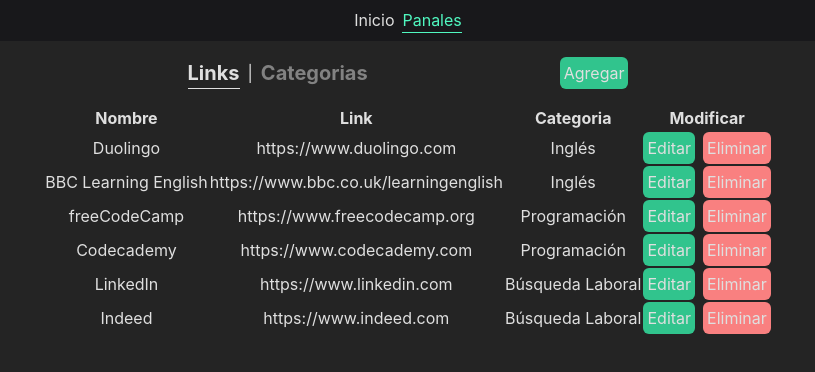
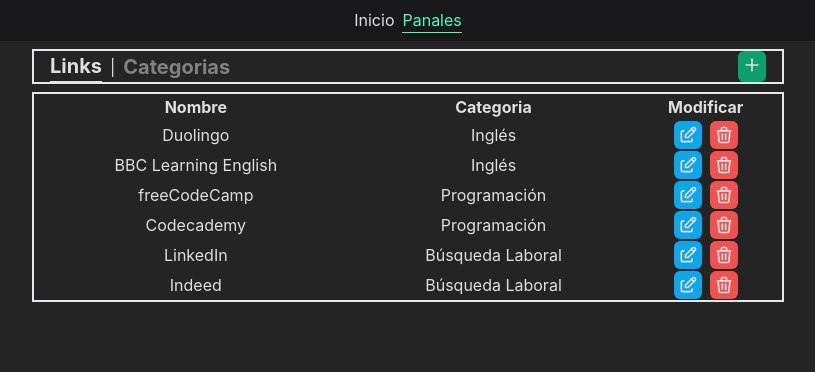
Before and after one commit to Geider10/Markbooks, a React (Vite) app: page /panel in a window 1280 px wide. Shown: the top 372 px of the page, without its empty margins (232-1047 px from the left). Built offline with nearby package versions, Linux system fonts and the light colour scheme.

Commit message:
change btn of word for btns iconst the table and puli methods and separte board in 3 componnents

```diff
--- a/package.json
+++ b/package.json
@@ -4,7 +4,7 @@
   "version": "0.0.0",
   "type": "module",
   "scripts": {
-    "dev": "vite",
+    "start": "vite",
     "build": "vite build",
     "lint": "eslint . --ext js,jsx --report-unused-disable-directives --max-warnings 0",
     "preview": "vite preview"
--- a/src/components/main/board/Board.jsx
+++ b/src/components/main/board/Board.jsx
@@ -1,18 +1,33 @@
 import { useState, useContext} from "react";
 import { FilterContext } from "../../../context/dataContext";
-import Button from "../form/Button";
 import Modal from "../form/Modal";
+import SelectTable from './SelectTable';
 import TableLink from "../board/TableLink";
 import TableCategory from "./TableCategory";
-
+import CategoryList from '../filters/CategoryList';
 function Board() {
-    const {tags, postLink, putLink, postTag, putTag } = useContext(FilterContext);
-    //attributes && method htto the links
+    const {links,tags, postLink, putLink, deleteLink, postTag, putTag,deleteTag } = useContext(FilterContext);
+    //controller render the tables and activate modal
+    const [tableType, setTableType] = useState("link");//segun su valor render x table
+    const [modalType, setModalType] = useState("")//segun su valor activa x modal
+    const addStyleLink = (e) => {
+        window.document.querySelector(".tableLinkActive")?.classList.remove("tableLinkActive");
+        e.target.classList.add("tableLinkActive");
+    }
+    const handleTableTypeLin = (e) => {
+        addStyleLink(e)
+        setTableType("link")
+    }
+    const handleTableTypeCat = (e) => {
+        addStyleLink(e)
+        setTableType("tag")
+    }
+    //open x modal for create element
     const handleModalOn = () => {
         if(tableType == "link"){
             setModalType("link")
             setMetodoLink("post");
-            setCategory("General");
+            setCategory(tags[0].name)
         }
         else if(tableType == "tag"){
             setModalType("tag");
@@ -22,125 +37,114 @@
     const handleModalOff = () => {
         if(tableType == "link"){
             setEditLink(false);
-            setValue("");
+            setValueLink("");
             setUrl("");
             setCategory("");
         }
         else if(tableType == "tag"){
             setEditTag(false);
-            setTxt("");
+            setValueTag("");
         }
-        setModalType("");
+        setModalType("");//desactiva x modal
     }
+     //attributes && method the links
     const [linkId, setLinkId] = useState(0);
-    const [value, setValue] = useState("")
+    const [valueLink, setValueLink] = useState("")
     const [url, setUrl] = useState("")
     const [category, setCategory] = useState("");
     const [metodoLink, setMetodoLink] = useState("");
-    const [editLink, setEditLink] = useState(false);
-    const handleGetValue = (e) => {
-        setValue(e.target.value);
+    const [editLink, setEditLink] = useState(false);//permite modificar el modal link
+    const handleGetValueL = (e) => {
+        setValueLink(e.target.value);
     }
-    const handleGetUrl = (e) => {
+    const handleGetUrlL = (e) => {
         setUrl(e.target.value);
     }
-    const handleCategory = (e) => {
+    const handleGetCategL = (e) => {
         setCategory(e.target.value);
     }
-    const handleEventLink = () => {
+    //utiliza el context para guardar los elementos en el localstorage
+    const handleSendModalLink = () => {
         const typeMetodo = metodoLink;
-        if (typeMetodo == "post" && value !== "" && url !== "") {
-            postLink(value, url, category);
+        if (typeMetodo == "post" && valueLink != "" && url != "" && category != "") {
+            postLink(valueLink, url, category);
             handleModalOff();
         }
-        else if (typeMetodo == "put") {
-            putLink(linkId, value, url, category);
+        else if (typeMetodo == "put" && valueLink != "" && url != "" && category != "") {
+            putLink(linkId, valueLink, url, category);
             handleModalOff();
         }
 
     }
-    const handlePutLink = (e) => {
+    //open modal for edit
+    const handleEditTableLink = (e) => {
         setModalType("link");
         setMetodoLink("put");
         setEditLink(true);
-        setLinkId(e.target.id);
-        setValue(e.target.value);
-        let urlValue = e.target.attributes.url.value;
-        let categoryValue = e.target.attributes.category.value;
-        setCategory(categoryValue);
-        setUrl(urlValue);
-
+        //get values link from buttton edit
+        const idEdit = e.target.id ||  e.currentTarget.id
+        const linkFind = links.find(l => l.id == idEdit)
+        // console.log(linkFind);
+        setLinkId(linkFind.id);
+        setValueLink(linkFind.name);
+        setCategory(linkFind.category);
+        setUrl(linkFind.url);
     }
-
-    //controller render the tables
-    const [tableType, setTableType] = useState("link");
-    const [modalType, setModalType] = useState("")
-    const navLink = (e) => {
-        window.document.querySelector(".tableLinkActive")?.classList.remove("tableLinkActive");
-        e.target.classList.add("tableLinkActive");
+    const handleDeleteTableLink=(e)=>{
+        const id = e.currentTarget.id || e.target.id
+        deleteLink(id);
     }
-    const handleLinks = (e) => {
-        navLink(e)
-        setTableType("link")
+    //attributes && method the tags
+    const [tagId, setTagId] = useState(0);
+    const [valueTag, setValueTag] = useState("");
+    const [metodoTag, setMetodoTag] = useState("");
+    const [editTag, setEditTag] = useState(false);//permite modificar el modal tag
+    const handleGetValueTag = (e) => {
+        setValueTag(e.target.value);
     }
-    const handleCategorys = (e) => {
-        navLink(e)
-        setTableType("tag")
-    }
-
-    //attributes && method htto the tags
-    const [tagId, setTagId] = useState(0);
-    const [txt, setTxt] = useState("");
-    const [metodoTag, setMetodoTag] = useState("");
-    const [editTag, setEditTag] = useState(false);
-    const handleGetTxt = (e) => {
-        setTxt(e.target.value);
-    }
-    const handleTagEvent = () => {
+    const handleSendModalTag = () => {
         let typeMetod = metodoTag;
-        if (typeMetod == "post" && txt !== "") {
-            postTag(txt);
+        if (typeMetod == "post" && valueTag != "") {
+            postTag(valueTag);
             handleModalOff();
         }
-        else if (typeMetod == "put") {
-            putTag(tagId, txt);
+        else if (typeMetod == "put" && valueTag != "") {
+            putTag(tagId, valueTag);
             handleModalOff();
         }
     }
-    const handlePutTag = (e) => {
-        const general = e.target.value;
-        if (general != "General") {
+    const handleEditTableTag = (e) => {
+        const idTag = e.currentTarget.id || e.target.id
+        const tagFind = tags.find(t => t.id == idTag)
+        if (tagFind.name != "General") {
             setModalType("tag")
             setMetodoTag("put");
             setEditTag(true);
-            setTxt(e.target.value);
-            setTagId(e.target.id);
+            setTagId(tagFind.id);
+            setValueTag(tagFind.name);
         }
     }
+    const handleDeleteTableTag = (e)=>{
+        const idTag = e.currentTarget.id || e.target.id
+        const tagFind = tags.find(t => t.id == idTag)
+        tagFind.name != "General" &&  deleteTag(tagFind.id);
+    }
     return (
-        <div className="centerBoard">
-            <div className="flex items-center gap-48 my-4">
-                <div className="flex items-center gap-2">
-                    <span onClick={handleLinks} className="tableLink tableLinkActive">Links</span>
-                    <span>|</span>
-                    <span onClick={handleCategorys} className="tableLink">Categorias</span>
-                </div>
-                <Button name="Agregar" click={handleModalOn} style="bg-green-400" />
-            </div>
+       <div className="flex justify-center">
+         <div className="centerBoard  p-2">
+            <SelectTable hLinks = {handleTableTypeLin} hCategorys={handleTableTypeCat} hModalOn={handleModalOn}/>
             {modalType == "link" &&
-                <Modal url={true} name={!editLink ? "Nuevo Link" : "Link"} btnName={!editLink ? "Crear" : "Editar"} text={value}  change={handleGetValue} submit={handleEventLink} close={handleModalOff} nameUrl={url}  changeUrl={handleGetUrl}>
-                    <select onChange={handleCategory} value={category} className="bg-gray-50 border border-gray-300 text-gray-900 text-sm rounded-lg focus:ring-blue-500 focus:border-blue-500 block w-full p-2.5 dark:bg-gray-700 dark:border-gray-600 dark:placeholder-gray-400 dark:text-white dark:focus:ring-blue-500 dark:focus:border-blue-500">
-                        {tags && tags.map(t => (
-                            <option key={t.id} value={t.name}>{t.name}</option>
-                        ))}
-                    </select></Modal>
+                <Modal url={true} name={!editLink ? "Crear link" : "Editar Link"} btnName={"Confirmar"}text={valueLink}  change={handleGetValueL} submit={handleSendModalLink} close={handleModalOff} nameUrl={url}  changeUrl={handleGetUrlL}>
+                    <CategoryList tagsList={tags} defaultCategory={category} hCategorySelect={handleGetCategL}/>
+                </Modal>
             }
             {modalType == "tag" &&
-                <Modal url={false} name={!editTag ?"Nueva Etiqueta": "Etiqueta"} btnName={!editTag ? "Crear" : "Editar"} text={txt}  change={handleGetTxt} submit={handleTagEvent}  close={handleModalOff} > </Modal>
+                <Modal url={false} name={!editTag ?"Crear categoria" : "Editar categoria"} btnName={"Confirmar"} text={valueTag}  change={handleGetValueTag} submit={handleSendModalTag}  close={handleModalOff} > </Modal>
             }
-            {tableType == "link" ? <TableLink handlePutLinks={handlePutLink} /> : <TableCategory handlePutTags={handlePutTag} />}
-             {/* descargar todos los enlaces como pdf */}
+            {tableType == "link" ? <TableLink handlePutLinks={(e)=>handleEditTableLink(e)} handleDeleteLinks={(e)=>handleDeleteTableLink(e)} /> : <TableCategory handlePutTags={(e)=>handleEditTableTag(e)} handleDeleteTags={(e)=>handleDeleteTableTag(e)} />}
+            {/* descargar todos los enlaces como pdf */}
         </div>
+       </div>
     )
 }
 export default Board
--- /dev/null
+++ b/src/components/main/board/SelectTable.jsx
@@ -0,0 +1,17 @@
+import Plus from '../../../icons/Plus';
+function SelectTable ({hLinks, hCategorys, hModalOn}){
+    return(
+        <div className="flex  justify-between border-2 px-4 mb-2">
+                <div className="flex items-center gap-2">
+                    <span onClick={hLinks} className="tableLink tableLinkActive">Links</span>
+                    <span>|</span>
+                    <span onClick={hCategorys} className="tableLink">Categorias</span>
+                </div>
+                <span className='bg-green-500 rounded-md p-1'>
+                    <Plus click={hModalOn}/>
+                </span>
+
+        </div >
+    )
+}
+export default SelectTable
--- a/src/components/main/board/TableCategory.jsx
+++ b/src/components/main/board/TableCategory.jsx
@@ -1,15 +1,12 @@
 import { FilterContext } from "../../../context/dataContext";
 import { useContext } from "react";
-import Button from "../form/Button";
+import Edit from '../../../icons/Edit';
+import Trash from '../../../icons/Trash';
+function TableCategory ({handlePutTags,handleDeleteTags}){
+    const {tags} = useContext(FilterContext);
 
-function TableCategory ({handlePutTags}){
-    const {tags, deleteTag} = useContext(FilterContext);
-    const handleDeleteTag = (e)=>{
-        const value = e.target.value
-        value != "General" &&  deleteTag(e.target.id);
-    }
     return(
-        <table className="text-center">
+        <table className="text-center border-2">
         <thead>
             <tr>
                 <th>Nombre</th>
@@ -20,15 +17,23 @@
             {tags && tags.map(tag=>(
                 <tr key={tag.id}>
                     <td>{tag.name}</td>
-                    <td className="flex gap-2">
-                        <Button name={"Editar"} style={"bg-green-400"} click={handlePutTags} pId={tag.id} pValue={tag.name} />
-                        <Button name={"Eliminar"} style={"bg-red-400"} click={handleDeleteTag} pId={tag.id} pValue={tag.name}/>
+                    <td className="flex gap-2 justify-center">
+                        <span className={
+                            tag.name == "General"? "bg-sky-900 p-1 rounded-md": " bg-sky-500 p-1 rounded-md cursor-pointer"
+                        }>
+                            <Edit tId={tag.id} tClick={handlePutTags}/>
+                        </span>
+                        <span className={
+                            tag.name == "General"? "bg-red-900 p-1 rounded-md": "bg-red-500 p-1 rounded-md cursor-pointer"
+                        }>
+                            <Trash tId={tag.id} tClick={handleDeleteTags}/>
+                        </span>
                     </td>
                 </tr>
             ))
             }
         </tbody>
-    </table>
+        </table>
     )
 }
 export default TableCategory
--- a/src/components/main/board/TableLink.jsx
+++ b/src/components/main/board/TableLink.jsx
@@ -1,30 +1,31 @@
 import { FilterContext } from "../../../context/dataContext";
 import { useContext} from "react";
-import Button from "../form/Button";
-function TableLink ({handlePutLinks}){
-    const {links, deleteLink} = useContext(FilterContext);
-    const handleDeleteLink=(e)=>{
-        deleteLink( e.target.id);
-    }
+import Edit from '../../../icons/Edit';
+import Trash from '../../../icons/Trash';
+function TableLink ({handlePutLinks,handleDeleteLinks}){
+    const {links} = useContext(FilterContext);
+
     return(
-        <table className="text-center">
+        <table className="text-center border-2">
             <thead>
                 <tr>
                     <th>Nombre</th>
-                    <th>Link</th>
                     <th>Categoria</th>
                     <th>Modificar</th>
                 </tr>
             </thead>
             <tbody>
-                {links&& links.map(l=>(
-                    <tr key={l.id}>
-                        <td>{l.name}</td>
-                        <td>{l.url}</td>
-                        <td>{l.category}</td>
-                        <td className="flex gap-2">
-                            <Button name={"Editar"} style={"bg-green-400"} click={handlePutLinks} pId={l.id} pValue={l.name} pUrl={l.url} pCategory={l.category}/>
-                            <Button name={"Eliminar"} style={"bg-red-400"} click={handleDeleteLink} pId={l.id} />
+                {links && links.map(link=>(
+                    <tr key={link.id}>
+                        <td>{link.name}</td>
+                        <td>{link.category}</td>
+                        <td className="flex gap-2 justify-center">
+                        <span className="bg-sky-500  rounded-md p-1">
+                            <Edit tId={link.id} tClick={handlePutLinks}/>
+                        </span>
+                        <span className="bg-red-500  rounded-md p-1">
+                            <Trash tId={link.id} tClick={handleDeleteLinks}/>
+                        </span>
                         </td>
                     </tr>
                 ))
--- /dev/null
+++ b/src/components/main/filters/CategoryList.jsx
@@ -0,0 +1,10 @@
+function CategoryList({tagsList, defaultCategory, hCategorySelect}){
+    return (
+        <select onChange={hCategorySelect} defaultValue={defaultCategory}  className="bg-gray-50 border border-gray-300 text-gray-900 text-sm rounded-lg focus:ring-blue-500 focus:border-blue-500 block w-full p-2.5 dark:bg-gray-700 dark:border-gray-600 dark:placeholder-gray-400 dark:text-white dark:focus:ring-blue-500 dark:focus:border-blue-500">
+            {tagsList && tagsList.map(t => (
+                <option key={t.id} value={t.name}>{t.name}</option>
+            ))}
+    </select>
+    )
+}
+export default CategoryList
--- a/src/components/main/form/Modal.jsx
+++ b/src/components/main/form/Modal.jsx
@@ -15,18 +15,18 @@
                         type="text"
                         value={text}
                         onChange={change}
-                        placeholder="Ingresa el nombre:"
+                        placeholder="Ingresar nombre"
                         className="bg-gray-50 border border-gray-300 text-gray-900 text-sm rounded-lg focus:ring-blue-500 focus:border-blue-500 block w-full p-2.5 dark:bg-gray-700 dark:border-gray-600 dark:placeholder-gray-400 dark:text-white dark:focus:ring-blue-500 dark:focus:border-blue-500" />
                     {url &&
                     <input
                         type="text"
                         value={nameUrl}
                         onChange={changeUrl}
-                        placeholder="Ingresa la url:"
+                        placeholder="Ingresar url"
                         className="bg-gray-50 border border-gray-300 text-gray-900 text-sm rounded-lg focus:ring-blue-500 focus:border-blue-500 block w-full p-2.5 dark:bg-gray-700 dark:border-gray-600 dark:placeholder-gray-400 dark:text-white dark:focus:ring-blue-500 dark:focus:border-blue-500" />
                     }
                     <div className="flex gap-2 justify-center ">
-                        <Button name={btnName} style="bg-blue-400" click={submit} />
+                        <Button name={btnName} style={"bg-green-500"} click={submit} />
                         {children}
                     </div>
                 </div>
--- a/src/context/dataContext.jsx
+++ b/src/context/dataContext.jsx
@@ -55,7 +55,6 @@
     const createDate = ()=>{
         const date = new Date()
         const dateLocal =  date.toLocaleDateString()
-        // console.log(dateLocal);
         return dateLocal
     }
     const postLink = (link,url,category,description)=>{
@@ -113,6 +112,7 @@
         const filterLinks = links.filter(l => l.id != imgId)
         filterLinks.push(updateLink)
         console.log(filterLinks)
+        //localstorage solo soport 5mb, se recomienda almacenar las imagenes en un servidor
         // localStorage.setItem('links',JSON.stringify(filterLinks))
         // setLinks(filterLinks)
     }
--- a/src/icons/Edit.jsx
+++ b/src/icons/Edit.jsx
@@ -1,6 +1,7 @@
-function Edit(){
+function Edit({tId,tClick}){
     return(
-        <svg  xmlns="http://www.w3.org/2000/svg"  width="24"  height="24"  viewBox="0 0 24 24"  fill="none"  stroke="currentColor"  strokeWidth="2"  strokeLinecap="round"  strokeLinejoin="round" ><path stroke="none" d="M0 0h24v24H0z" fill="none"/><path d="M7 7h-1a2 2 0 0 0 -2 2v9a2 2 0 0 0 2 2h9a2 2 0 0 0 2 -2v-1" /><path d="M20.385 6.585a2.1 2.1 0 0 0 -2.97 -2.97l-8.415 8.385v3h3l8.385 -8.415z" /><path d="M16 5l3 3" /></svg>
+        <svg onClick={tClick} id={tId} xmlns="http://www.w3.org/2000/svg"  width="20"  height="20"  viewBox="0 0 24 24"  fill="none"  stroke="currentColor"  strokeWidth="2"  strokeLinecap="round"  strokeLinejoin="round" >
+            <path stroke="none" d="M0 0h24v24H0z" fill="none"/><path d="M7 7h-1a2 2 0 0 0 -2 2v9a2 2 0 0 0 2 2h9a2 2 0 0 0 2 -2v-1" /><path d="M20.385 6.585a2.1 2.1 0 0 0 -2.97 -2.97l-8.415 8.385v3h3l8.385 -8.415z" /><path d="M16 5l3 3" /></svg>
     )
 }
 export default Edit
--- /dev/null
+++ b/src/icons/Plus.jsx
@@ -0,0 +1,6 @@
+function Plus ({click}){
+    return (
+        <svg onClick={click} className="cursor-pointer" xmlns="http://www.w3.org/2000/svg"  width="20"  height="20"  viewBox="0 0 24 24"  fill="none"  stroke="currentColor"  strokeWidth="2"  strokeLinecap="round"  strokeLinejoin="round" ><path stroke="none" d="M0 0h24v24H0z" fill="none"/><path d="M12 5l0 14" /><path d="M5 12l14 0" /></svg>
+    )
+}
+export default Plus
--- /dev/null
+++ b/src/icons/Trash.jsx
@@ -0,0 +1,6 @@
+function Trash ({tId,tClick}){
+    return (
+        <svg onClick={tClick} id={tId}xmlns="http://www.w3.org/2000/svg"  width="20"  height="20"  viewBox="0 0 24 24"  fill="none"  stroke="currentColor"  strokeWidth="2"  strokeLinecap="round"  strokeLinejoin="round" ><path stroke="none" d="M0 0h24v24H0z" fill="none"/><path d="M4 7l16 0" /><path d="M10 11l0 6" /><path d="M14 11l0 6" /><path d="M5 7l1 12a2 2 0 0 0 2 2h8a2 2 0 0 0 2 -2l1 -12" /><path d="M9 7v-3a1 1 0 0 1 1 -1h4a1 1 0 0 1 1 1v3" /></svg>
+    )
+}
+export default Trash
--- a/src/index.css
+++ b/src/index.css
@@ -63,10 +63,11 @@
   background-color: #faba31;
 }
 .centerBoard{
+  width: 60%;
   display: flex;
   flex-direction: column;
-  align-items: center
-  ;
+  align-content: center;
+  /* align-content: center; */
 }
 .tableLink{
   font-weight: bold;
```
